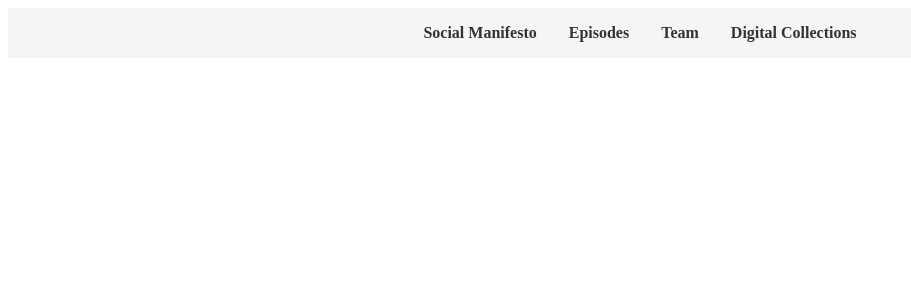
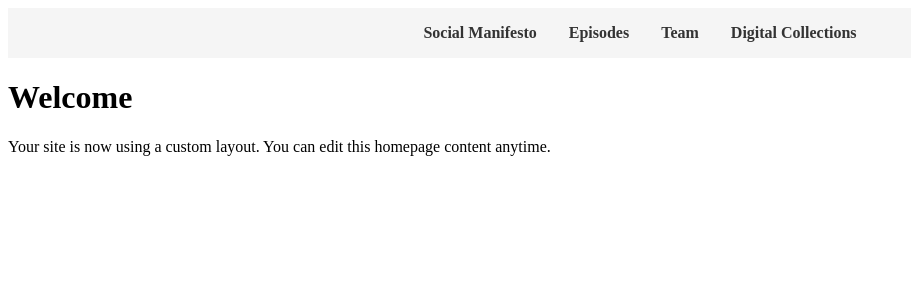
Before and after one commit to ananyabusiness/Research-Project, a Jekyll site: the page built from index.md, in a window 1280 px wide. Shown: the top 300 px of the page, without its empty margins (0-911 px from the left). Built offline with Jekyll 4.4.1, drawn with Linux system fonts in a browser that asks for light colours.

Commit message:
Update index.md

```diff
--- a/index.md
+++ b/index.md
@@ -3,3 +3,7 @@ layout: default
 title: Home
 permalink: /
 ---
+
+# Welcome
+
+Your site is now using a custom layout. You can edit this homepage content anytime.
```
